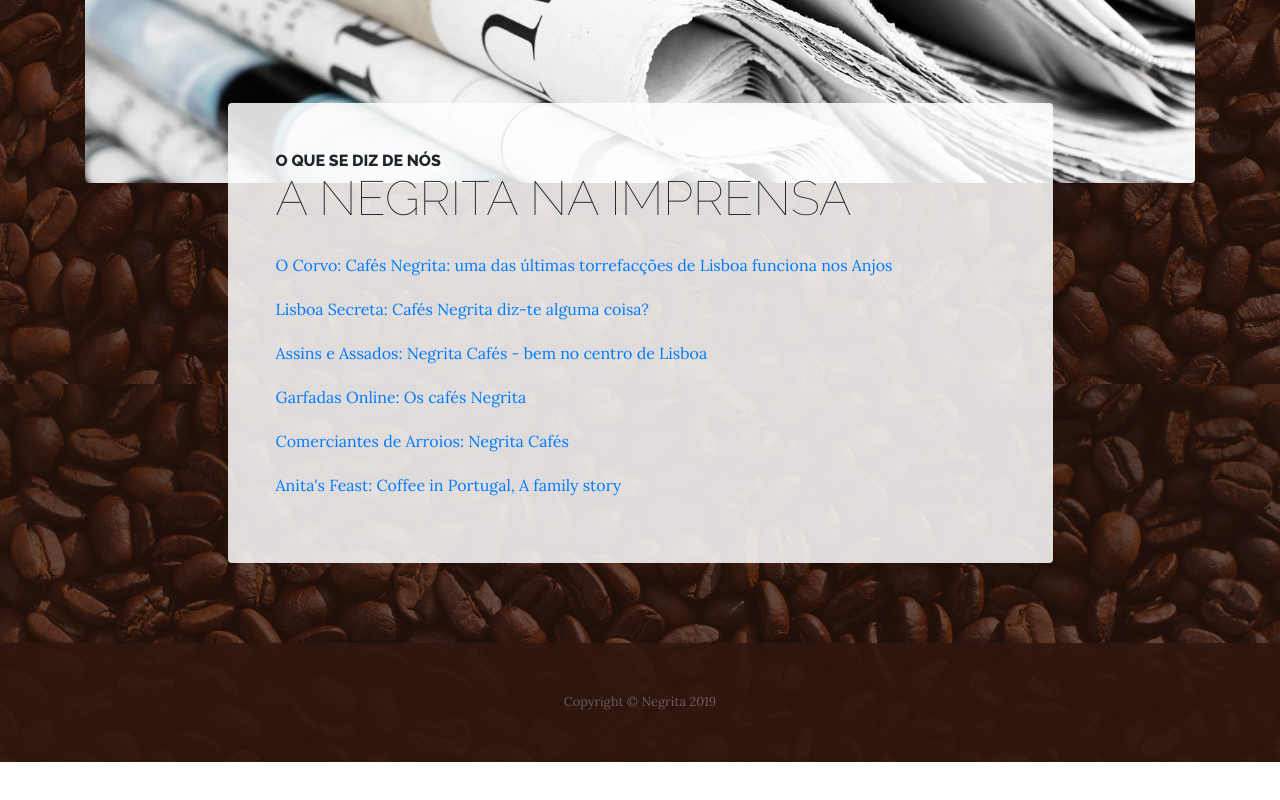
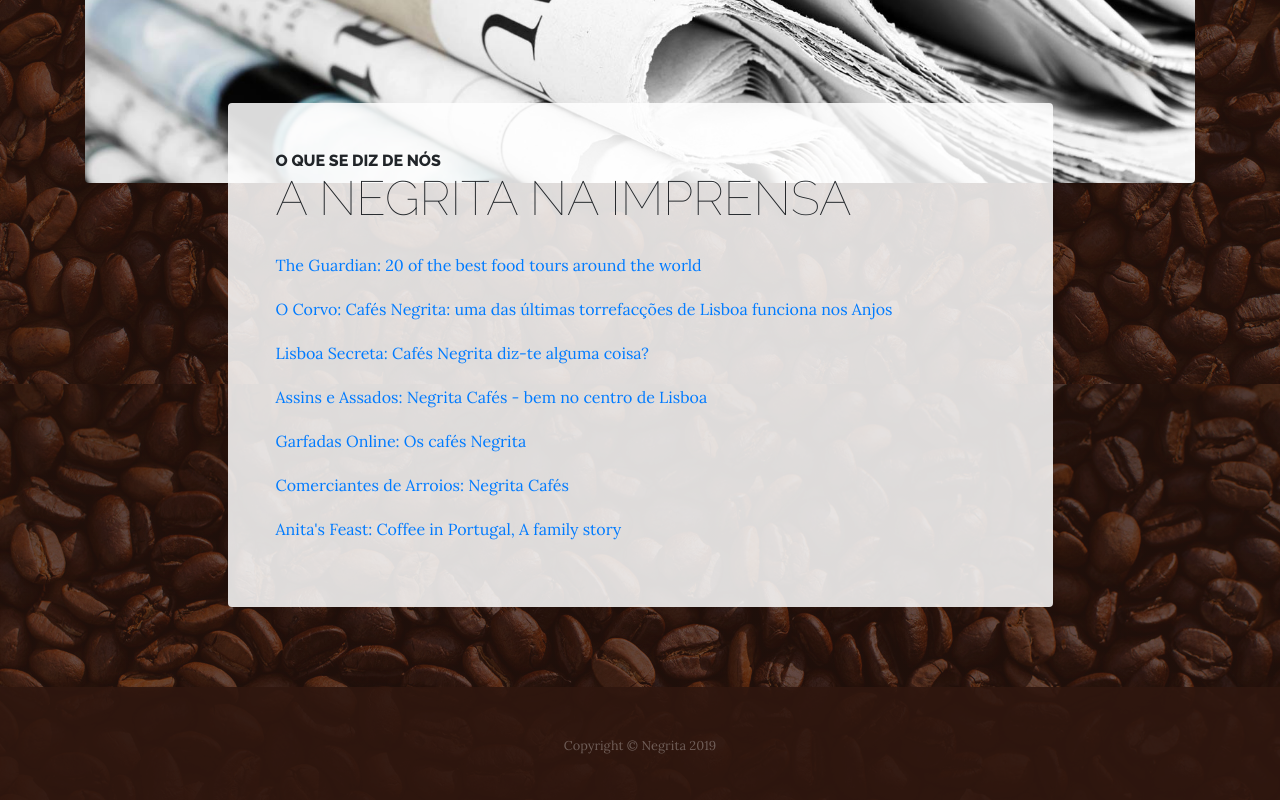
Before and after one commit to jorgemendes75/negrita, a website: page about.html in a window 1280 px wide. Shown: the part 2544-3344 px from the top of the page. Before the commit the page ends 3306 px from the top, so only its background shows below. Drawn offline with Linux system fonts and the light colour scheme.

Commit message:
link reportagem guardian

```diff
--- a/about.html
+++ b/about.html
@@ -108,6 +108,7 @@
                     <span class="section-heading-upper">O que se diz de nós</span>
                     <span class="section-heading-lower">A Negrita na Imprensa</span>
                   </h2>
+                  <p><a href="https://www.theguardian.com/travel/2019/jun/26/20-best-food-tours-around-world-lisbon-lima-havana-hanoi" target="_blank">The Guardian: 20 of the best food tours around the world </a></p>
                   <p><a href="https://ocorvo.pt/cafes-negrita-uma-das-ultimas-torrefaccoes-de-lisboa-funciona-nos-anjos/" target="_blank">O Corvo: Cafés Negrita: uma das últimas torrefacções de Lisboa funciona nos Anjos</a></p>
                   <p><a href="https://lisboasecreta.co/made-in/cafes-negrita-diz-te-alguma-coisa/" target="_blank">Lisboa Secreta: Cafés Negrita diz-te alguma coisa?</a></p>
                   <p><a href="https://assinseassados.blogs.sapo.pt/negrita-cafes-bem-no-centro-de-lisboa-7294" target="_blank">Assins e Assados: Negrita Cafés - bem no centro de Lisboa</a></p>
```
